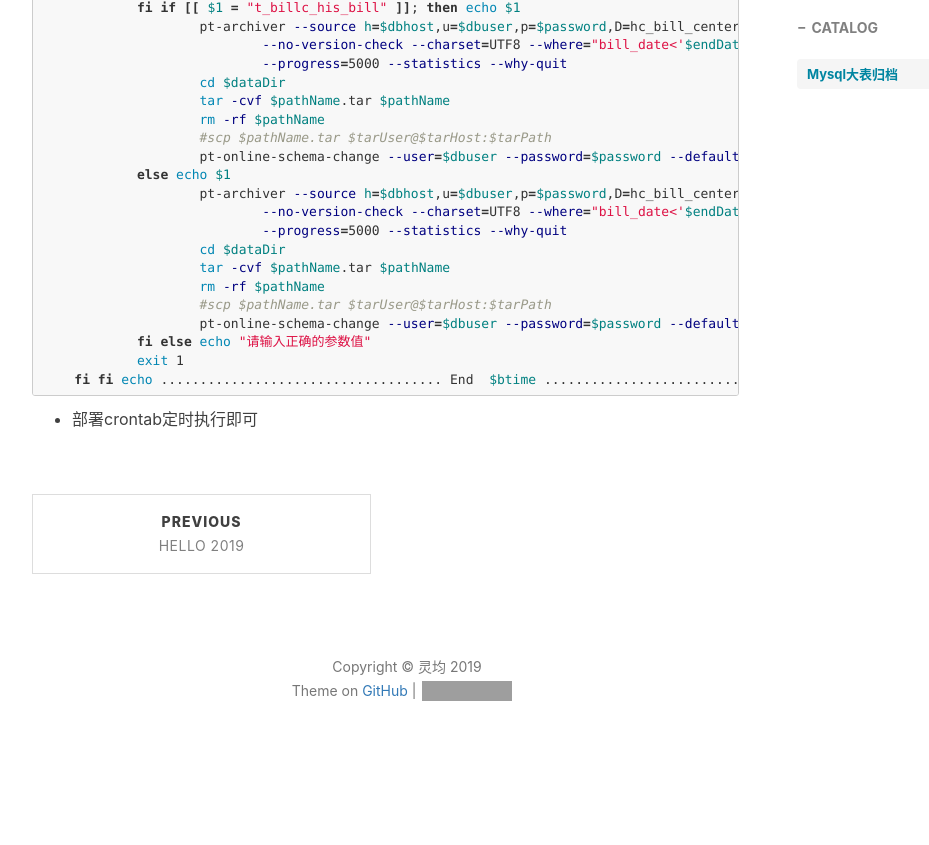
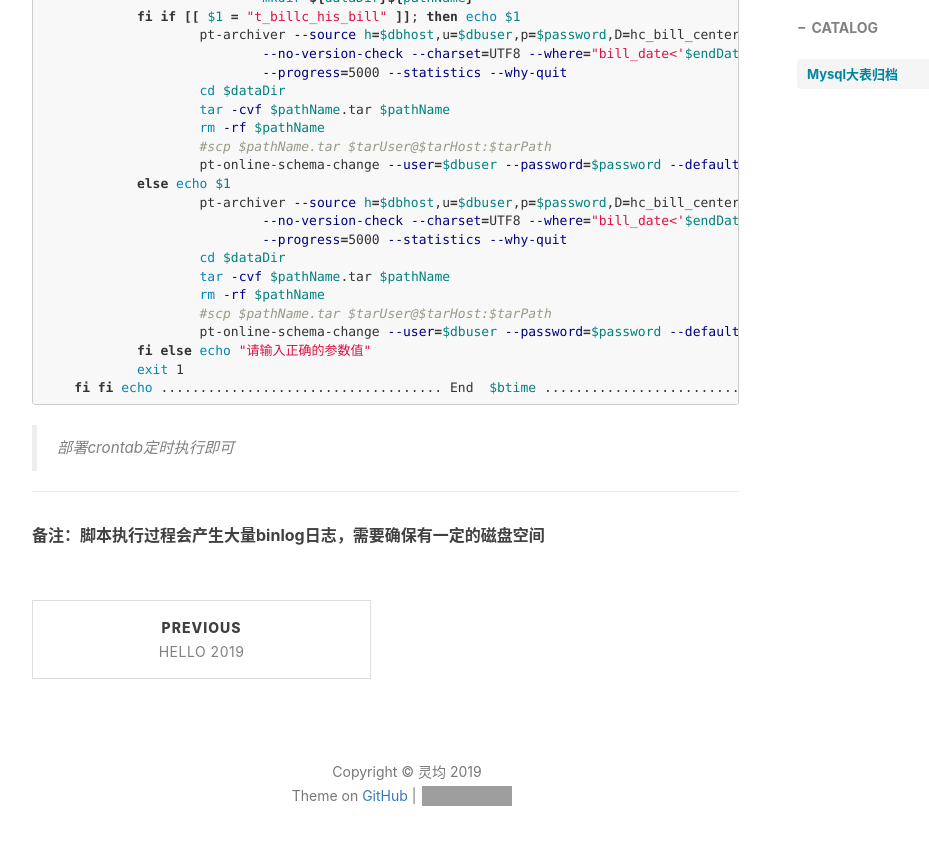
Before and after one commit to cslingjun/cslingjun.github.io, a Jekyll site: the page built from _posts/2019-04-25-Mysql大表归档.md, in a window 1280 px wide and 900 px high, scrolled down 1006 px. Shown: the top 845 px of the window, without its empty margins (233-1162 px from the left). Built offline with Jekyll 4.4.1, drawn with Linux system fonts in a browser that asks for light colours; nearby versions of some CDN libraries; comment, search, counter and statistics services are not loaded; before the commit the page ends 1801 px from its top, so only the background shows below that; grey boxes are pictures that could not be loaded.

Commit message:
modify blogs

````diff
--- a/_posts/2019-04-25-Mysql大表归档.md
+++ b/_posts/2019-04-25-Mysql大表归档.md
@@ -11,7 +11,7 @@ tags:								#标签
 ---
 
 ## Mysql大表归档
-- 归档脚本HisDataArch.sh
+>归档脚本HisDataArch.sh
 
 ```bash
 #!/bin/bash
@@ -67,4 +67,8 @@ fi
 echo .................................... End  $btime ....................................
 ```
 
-- 部署crontab定时执行即可
+>部署crontab定时执行即可
+
+----
+
+**备注：脚本执行过程会产生大量binlog日志，需要确保有一定的磁盘空间**
````
